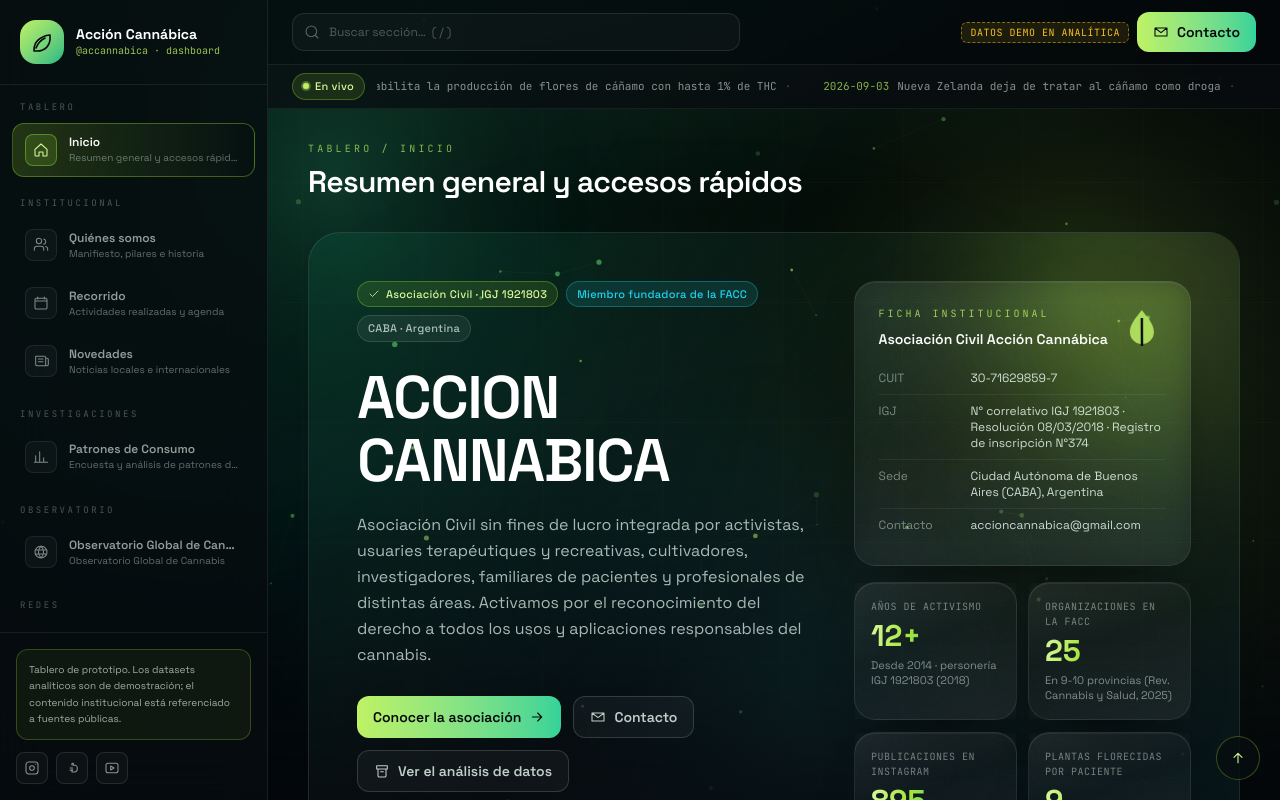
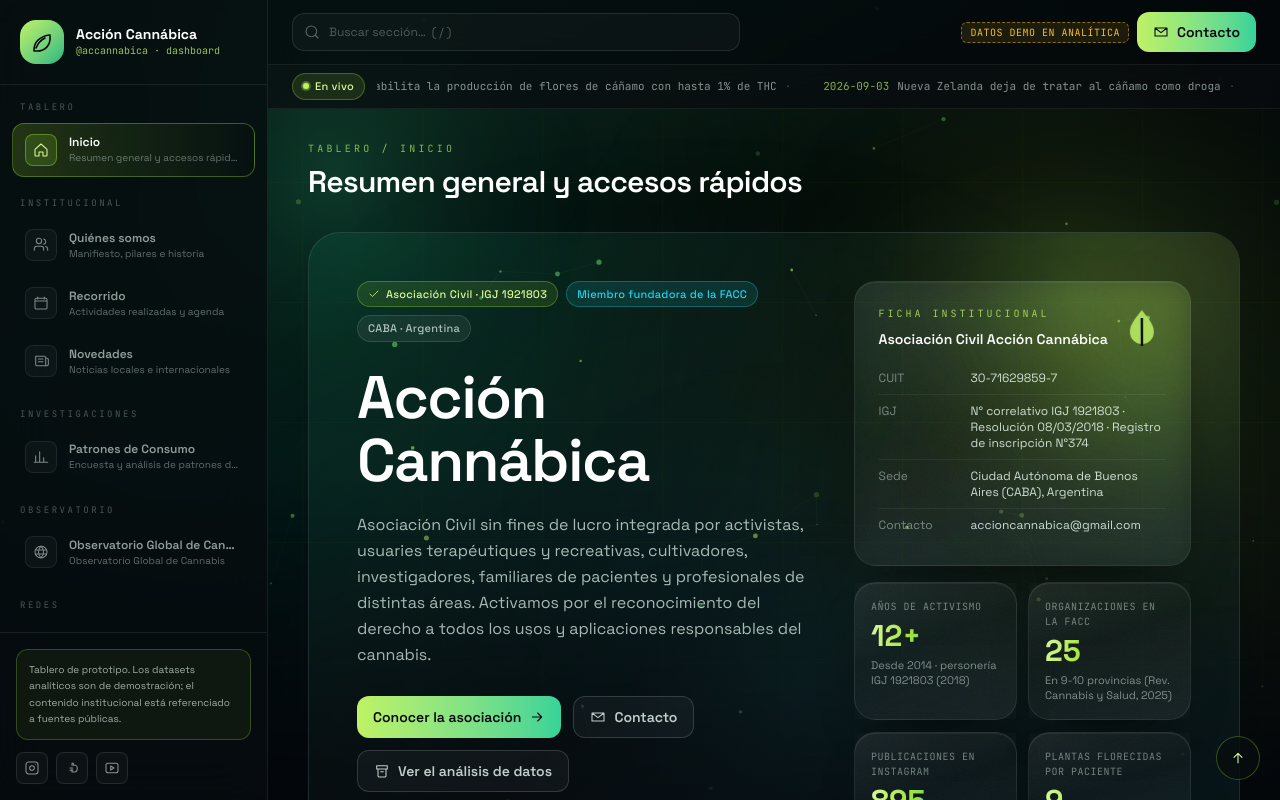
Before and after one commit to accioncannabica/pagina-principal, a React (Vite) app: page /#inicio in a window 1280 px wide. Shown: the top 800 px of the page. Built offline with nearby package versions, Linux system fonts and the light colour scheme.

Commit message:
Update Inicio.tsx

```diff
--- a/src/sections/Inicio.tsx
+++ b/src/sections/Inicio.tsx
@@ -42,7 +42,7 @@ export default function Inicio({ irA }: { irA: (v: Vista) => void }) {
               <Badge tone="slate">CABA · Argentina</Badge>
             </div>
             <h1 className="mt-6 text-4xl font-semibold leading-[1.05] tracking-tight text-white sm:text-6xl">
-              ACCION CANNABICA
+              Acción Cannábica
             </h1>
             <p className="mt-5 max-w-2xl text-base leading-relaxed text-emerald-50/70">
               {ORG.descripcion}
```
